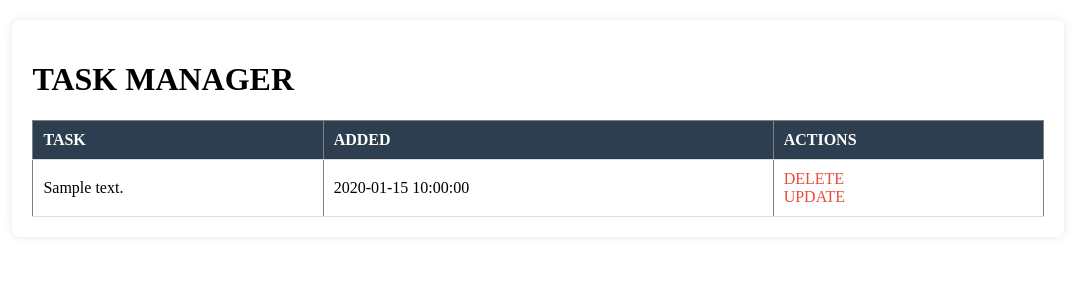
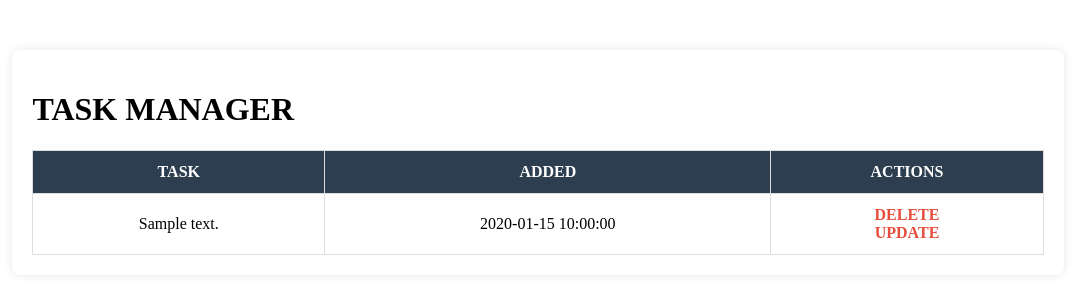
Before and after one commit to mosesamwoma/ClassIQ, a Python web app: template flask/templates/index.html in a window 1280 px wide. Shown: the top 300 px of the page, without its empty margins (102-1177 px from the left). Run offline with Jinja, Linux system fonts and the light colour scheme; the template is opened without the code that fills it: most values are stand-ins (such as "Sample title", 1, 10 or a date in 2020).

Commit message:
updated the css

```diff
--- a/flask/static/main.css
+++ b/flask/static/main.css
@@ -1,6 +1,6 @@
 .container {
     width: 80%;
-    margin: 20px auto;
+    margin: 50px auto;
     background-color: #fff;
     padding: 20px;
     border-radius: 8px;
@@ -14,25 +14,26 @@ table {
 }
 
 th, td {
-    padding: 10px;
-    text-align: left;
-    border-bottom: 1px solid #ddd;
+    padding: 12px;
+    text-align: center;
+    border: 1px solid #ddd;
 }
 
 th {
     background-color: #2c3e50;
-    color: white;
+    color: #fff;
 }
 
-tr:hover {
-    background-color: #f1f1f1;
+tr:nth-child(even) {
+    background-color: #f2f2f2;
 }
 
 a {
+    text-decoration: none;
     color: #e74c3c;
-    text-decoration: none;
+    font-weight: bold;
 }
 
 a:hover {
-    text-decoration: underline;
+    color: #c0392b;
 }
```
